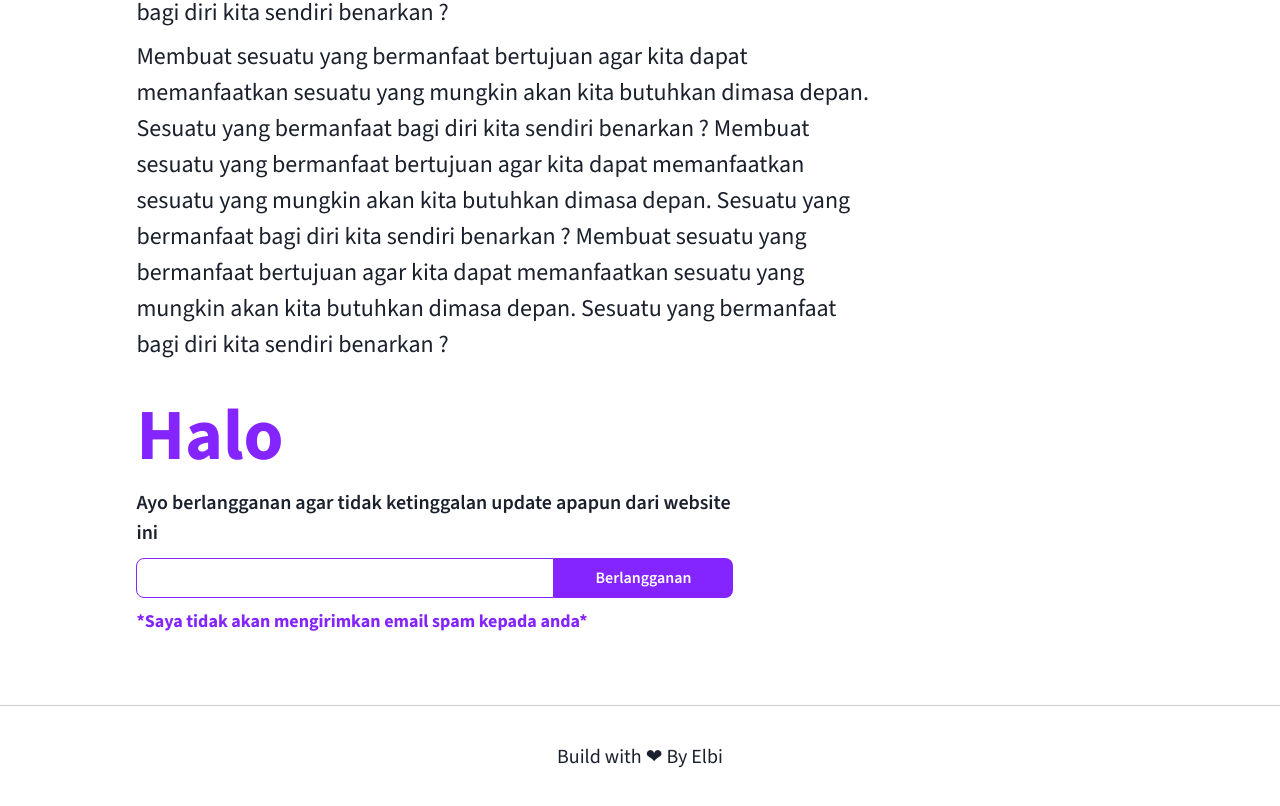
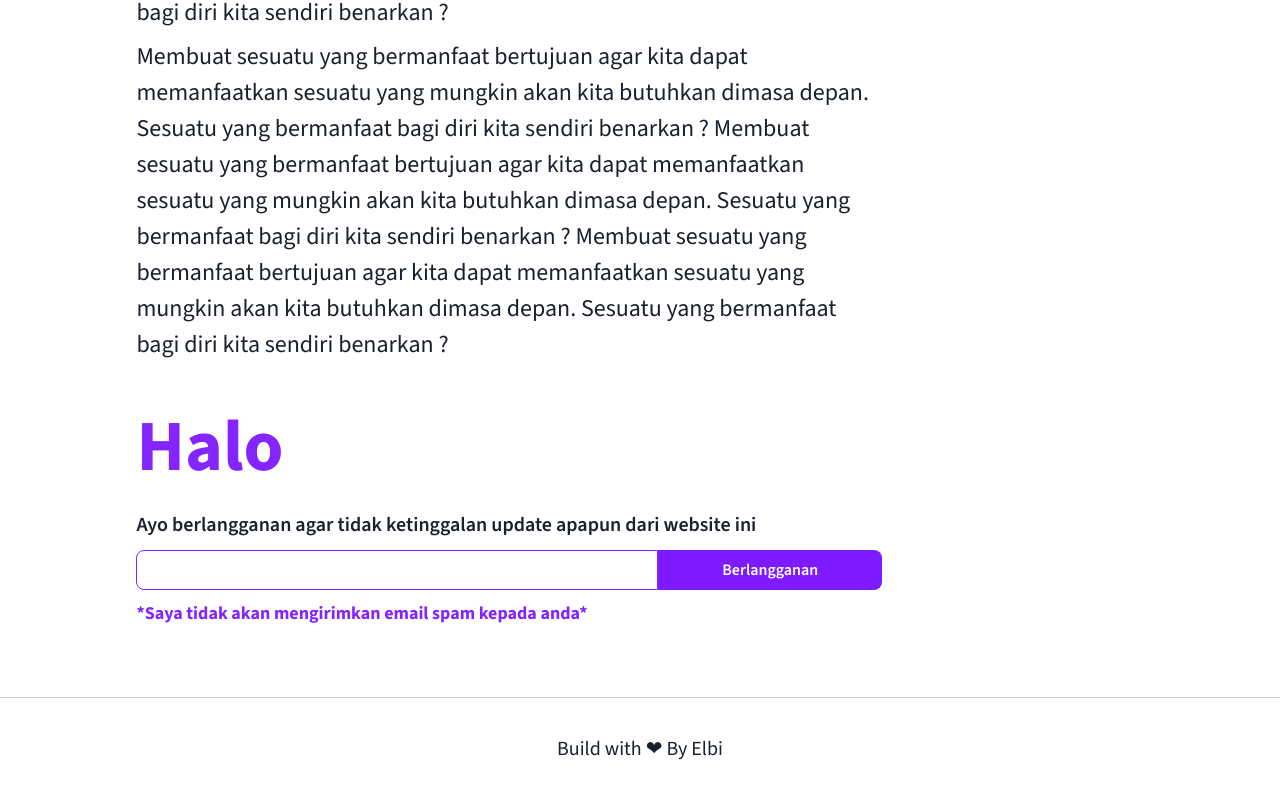
Before and after one commit to ElbiGans04/new-portofolio2, a Next.js app: page /blogs in a window 1280 px wide. Shown: the part 1502-2308 px from the top of the page. Built offline with nearby package versions, Linux system fonts and the light colour scheme.

Commit message:
Buat component Berlangganan dan InputWithButton

```diff
--- a/pages/blogs/[...category]/index.js
+++ b/pages/blogs/[...category]/index.js
@@ -1,24 +1,10 @@
+import {
+  Box, Button, Grid,
+  GridItem, HStack, Link, Text, VStack
+} from "@chakra-ui/react";
 import Head from "next/head";
-import {
-  Container,
-  Flex,
-  Text,
-  Stack,
-  Switch,
-  HStack,
-  VStack,
-  Grid,
-  GridItem,
-  Box,
-  Input,
-  SimpleGrid,
-  Button,
-  Link,
-} from "@chakra-ui/react";
-// import Image from "next/image";
-// import ProfileImage from "@/src/assets/images/img.jpg";
+import Berlangganan from "@/src/components/Berlangganan";
 import NextLink from "next/link";
-// import source_sans_3 from "@/src/constants/fonts/source_sans_3";
 
 export default function Blog() {
   return (
@@ -184,84 +170,7 @@ export default function Blog() {
                 </VStack>
               </VStack>
 
-              <VStack
-                w={["80%"]}
-                height={["100%"]}
-                spacing={["10px"]}
-                alignItems={["flex-start"]}
-              >
-                {/* <Box
-                  width={["150px"]}
-                  height={["150px"]}
-                  position={["relative"]}
-                  overflow={["hidden"]}
-                  borderRadius={["50%"]}
-                  borderWidth={["5px"]}
-                  borderColor={["brand.50"]}
-                  flexShrink={["0"]}
-                >
-                  <Image
-                    src={ProfileImage}
-                    alt="profile picture"
-                    placeholder="blur"
-                    fill
-                  />
-                </Box> */}
-                <Text
-                  as="h1"
-                  color={["brand.50"]}
-                  fontWeight={["bold"]}
-                  fontSize={["7xl"]}
-                  lineHeight={['1.2em']}
-                >
-                  Halo
-                </Text>
-                <Text as="p" fontWeight={["semibold"]} fontSize={["xl"]}>
-                  Ayo berlangganan agar tidak ketinggalan update apapun dari
-                  website ini
-                </Text>
-                <HStack
-                  w={["100%"]}
-                  // borderWidth={["1px"]}
-                  // borderColor={["brand.50"]}
-                  borderRadius={["8px"]}
-                  h={["100%"]}
-                  spacing={[0]}
-                  // _hover={{ opacity: ["0.8"] }}
-                  // _focusVisible={{ borderWidth: ["2px"], opacity: ['1'] }}
-                  // overflow={['hidden']}
-                >
-                  <Input
-                    data-peer=""
-                    w={["70%"]}
-                    borderColor={["brand.50"]}
-                    _focusVisible={{ boxShadow: "0 0 1px #7e1aff" }}
-                    _hover={{ borderColor: ["brand.600"] }}
-                    borderRightRadius={["0"]}
-                    borderLeftRadius={["8px"]}
-                  ></Input>
-                  <Button
-                    w={["30%"]}
-                    height={["100%"]}
-                    bgColor={["brand.50"]}
-                    cursor={["pointer"]}
-                    color={["white"]}
-                    borderRadius={[0]}
-                    _hover={{ backgroundColor: "brand.500" }}
-                    borderRightRadius={["8px"]}
-                    borderLeftRadius={["0px"]}
-                  >
-                    Berlangganan
-                  </Button>
-                </HStack>
-                <Text
-                  fontSize={["lg"]}
-                  fontWeight={["bold"]}
-                  color={["brand.50"]}
-                >
-                  *Saya tidak akan mengirimkan email spam kepada anda*
-                </Text>
-              </VStack>
+              <Berlangganan />
             </VStack>
           </GridItem>
 
--- /dev/null
+++ b/src/components/Berlangganan/index.js
@@ -0,0 +1,46 @@
+import { Text, VStack } from "@chakra-ui/react";
+import InputWithButton from "@/src/components/Input/withButton";
+
+export default function Berlangganan() {
+  return (
+    <VStack
+      w={["100%"]}
+      height={["max-content"]}
+      spacing={["10px"]}
+      alignItems={["flex-start"]}
+    >
+      {/* <Box
+          width={["150px"]}
+          height={["150px"]}
+          position={["relative"]}
+          overflow={["hidden"]}
+          borderRadius={["50%"]}
+          borderWidth={["5px"]}
+          borderColor={["brand.50"]}
+          flexShrink={["0"]}
+        >
+          <Image
+            src={ProfileImage}
+            alt="profile picture"
+            placeholder="blur"
+            fill
+          />
+        </Box> */}
+      <Text
+        as="h1"
+        color={["brand.50"]}
+        fontWeight={["bold"]}
+        fontSize={["7xl"]}
+      >
+        Halo
+      </Text>
+      <Text as="p" fontWeight={["semibold"]} fontSize={["xl"]}>
+        Ayo berlangganan agar tidak ketinggalan update apapun dari website ini
+      </Text>
+      <InputWithButton>Berlangganan</InputWithButton>
+      <Text fontSize={["lg"]} fontWeight={["bold"]} color={["brand.50"]}>
+        *Saya tidak akan mengirimkan email spam kepada anda*
+      </Text>
+    </VStack>
+  );
+}
--- /dev/null
+++ b/src/components/Input/withButton.js
@@ -0,0 +1,32 @@
+import { Button, HStack, Input } from "@chakra-ui/react";
+
+export default function InputWithButton(props) {
+  return (
+    <HStack
+      w={["100%"]}
+      borderRadius={["8px"]}
+      h={["100%"]}
+      spacing={[0]}
+    >
+      <Input
+        data-peer=""
+        w={["70%"]}
+        borderColor={["brand.50"]}
+        _focusVisible={{ boxShadow: "0 0 1px #7e1aff" }}
+        _hover={{ borderColor: ["brand.600"] }}
+        borderRightRadius={["0"]}
+        borderLeftRadius={["8px"]}
+      ></Input>
+      <Button
+        w={["30%"]}
+        height={["100%"]}
+        colorScheme={'brand'}
+        borderRadius={[0]}
+        borderRightRadius={["8px"]}
+        borderLeftRadius={["0px"]}
+      >
+        {props.children}
+      </Button>
+    </HStack>
+  );
+}
```
Also changed, not shown: pages/blogs/index.js (+13 -102 lines).
